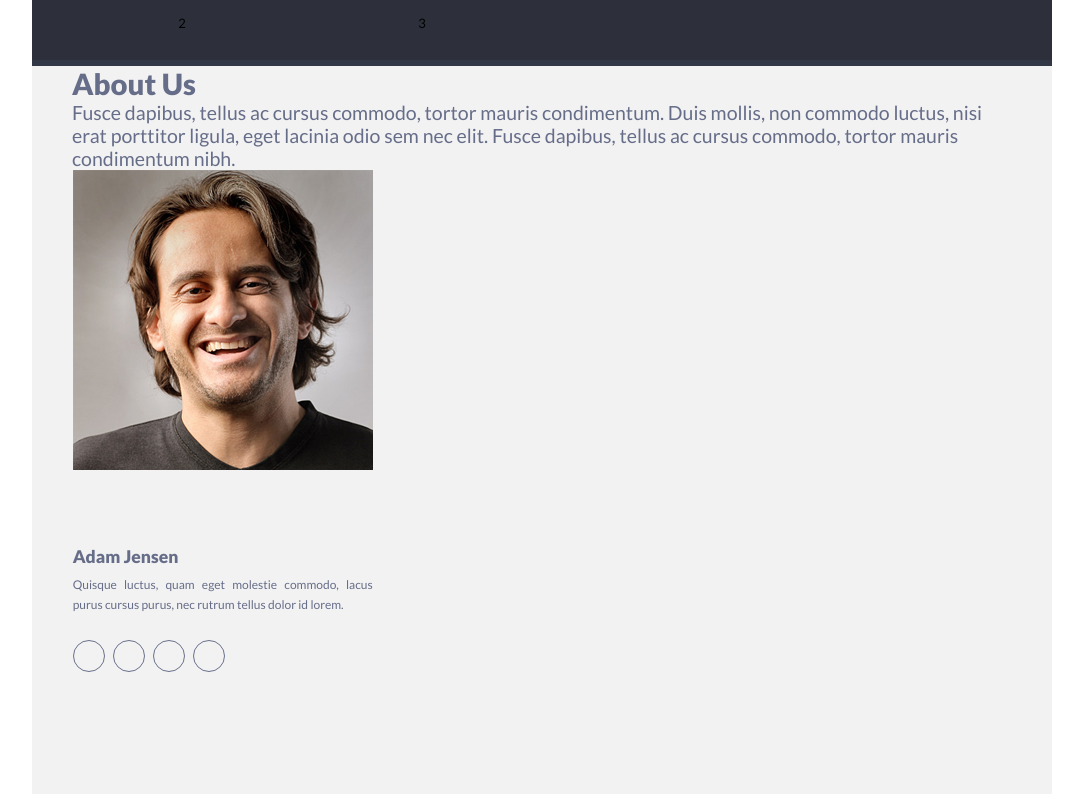
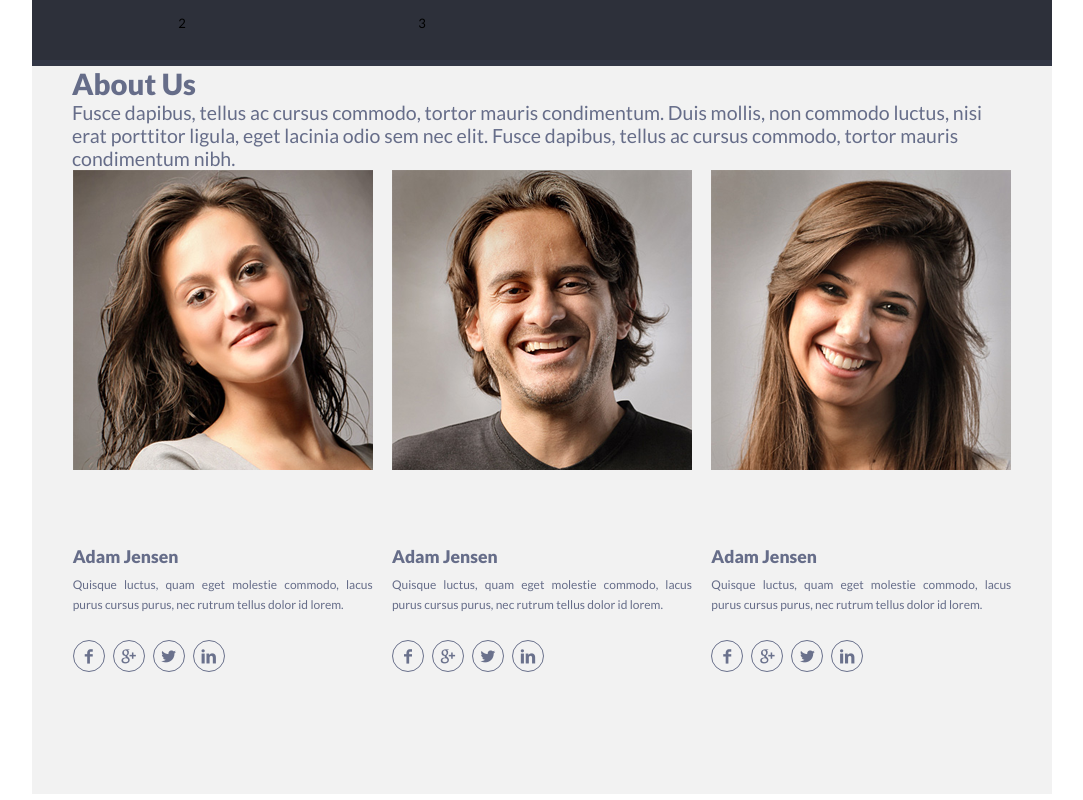
Before and after one commit to LyssenkoAlex/singolo, a plain HTML site: page singolo2.html in a window 1280 px wide. Shown: the part 804-1604 px from the top of the page, without its empty margins (98-1181 px from the left). Drawn offline with Linux system fonts and the light colour scheme.

Commit message:
fix: style add to links

```diff
--- a/singolo2.css
+++ b/singolo2.css
@@ -212,6 +212,18 @@ body {
     background-image: url('./assets/singolo_2/images/man.png')
 }
 
+.women_1_img {
+    height: 300px;
+    width: 300px;
+    background-image: url('./assets/singolo_2/images/women.png')
+}
+
+.women_2_img {
+    height: 300px;
+    width: 300px;
+    background-image: url('./assets/singolo_2/images/women_2.png')
+}
+
 .expert_info {
     padding-top: 17px;
     font-size: 15px;
@@ -271,22 +283,27 @@ body {
 }
 
 
-.link-facebook {
+.link-facebook:before {
     content: '\e800';
 }
 
-.link-gplus {
+.link-gplus:before {
     content: '\e801';
 }
 
-.link-twitter {
+.link-twitter:before {
     content: '\e802';
 }
 
-.link-linkedin {
+.link-linkedin:before {
     content: '\e803';
 }
 
 .about_container {
     padding: 0 40px 0 40px;
 }
+
+.about_bottom {
+    height: 6px;
+    background-color: #ffffff;
+}
--- a/singolo2.html
+++ b/singolo2.html
@@ -59,10 +59,47 @@
             </div>
             <div class="expert">
                 <div class="about_expert">
+                    <div class="expert_photo women_1_img"></div>
+                    <div class="expert_info">
+                        <h3 class="expert_title">Adam Jensen</h3>
+                        <p class="expert_desc">Quisque luctus, quam eget molestie commodo, lacus purus cursus purus, nec
+                            rutrum
+                            tellus dolor
+                            id lorem.
+                        </p>
+                    </div>
+                    <div class="expert_links">
+                        <a href=""><span class="link-facebook"></span></a>
+                        <a href=""><span class="link-gplus"></span></a>
+                        <a href=""><span class="link-twitter"></span></a>
+                        <a href=""><span class="link-linkedin"></span></a>
+                    </div>
+                </div>
+
+                <div class="about_expert">
                     <div class="expert_photo man_img"></div>
                     <div class="expert_info">
                         <h3 class="expert_title">Adam Jensen</h3>
-                    <p class="expert_desc">Quisque luctus, quam eget molestie commodo, lacus purus cursus purus, nec rutrum
+                        <p class="expert_desc">Quisque luctus, quam eget molestie commodo, lacus purus cursus purus, nec
+                            rutrum
+                            tellus dolor
+                            id lorem.
+                        </p>
+                    </div>
+                    <div class="expert_links">
+                        <a href=""><span class="link-facebook"></span></a>
+                        <a href=""><span class="link-gplus"></span></a>
+                        <a href=""><span class="link-twitter"></span></a>
+                        <a href=""><span class="link-linkedin"></span></a>
+                    </div>
+                </div>
+
+                <div class="about_expert">
+                    <div class="expert_photo women_2_img"></div>
+                    <div class="expert_info">
+                        <h3 class="expert_title">Adam Jensen</h3>
+                        <p class="expert_desc">Quisque luctus, quam eget molestie commodo, lacus purus cursus purus, nec
+                            rutrum
                             tellus dolor
                             id lorem.
                         </p>
@@ -77,7 +114,7 @@
             </div>
         </div>
     </div>
-
+    <div class="about_bottom"></div>
 </section>
 
 
```
Lines whose indentation alone changed are shown as unchanged.
